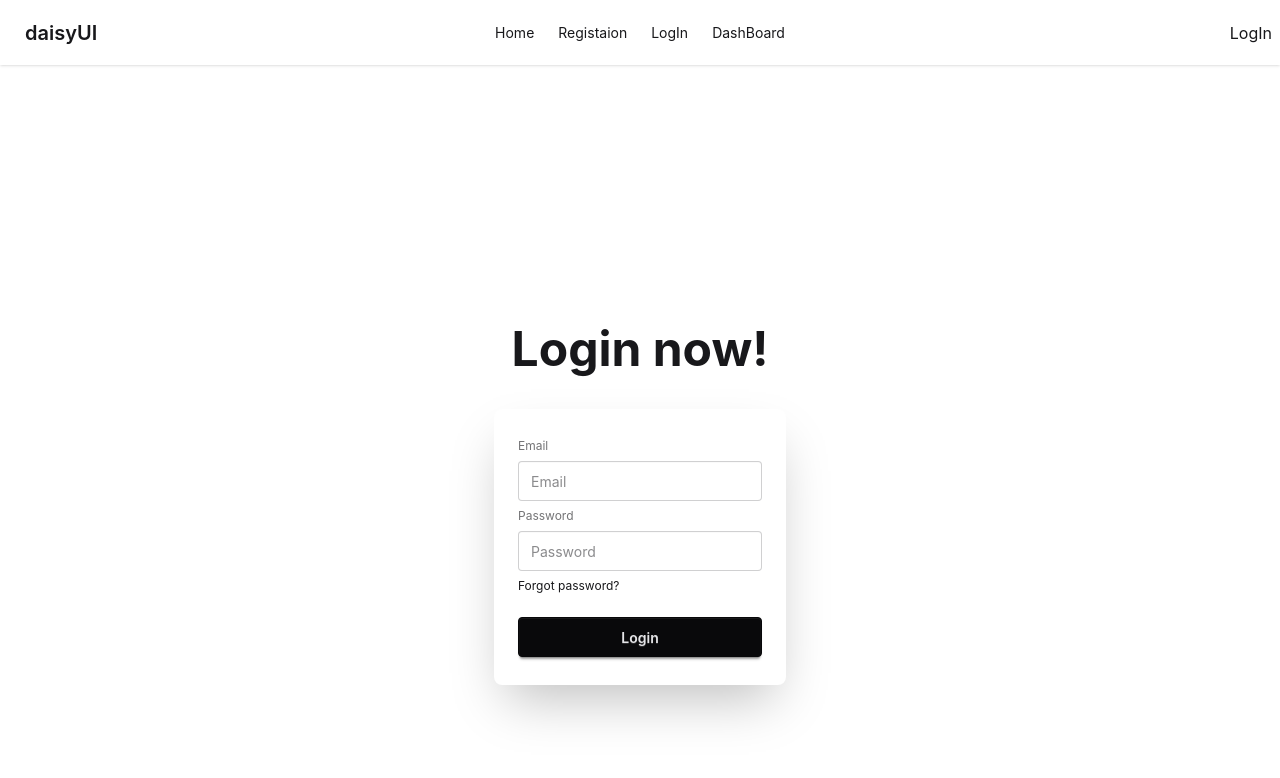
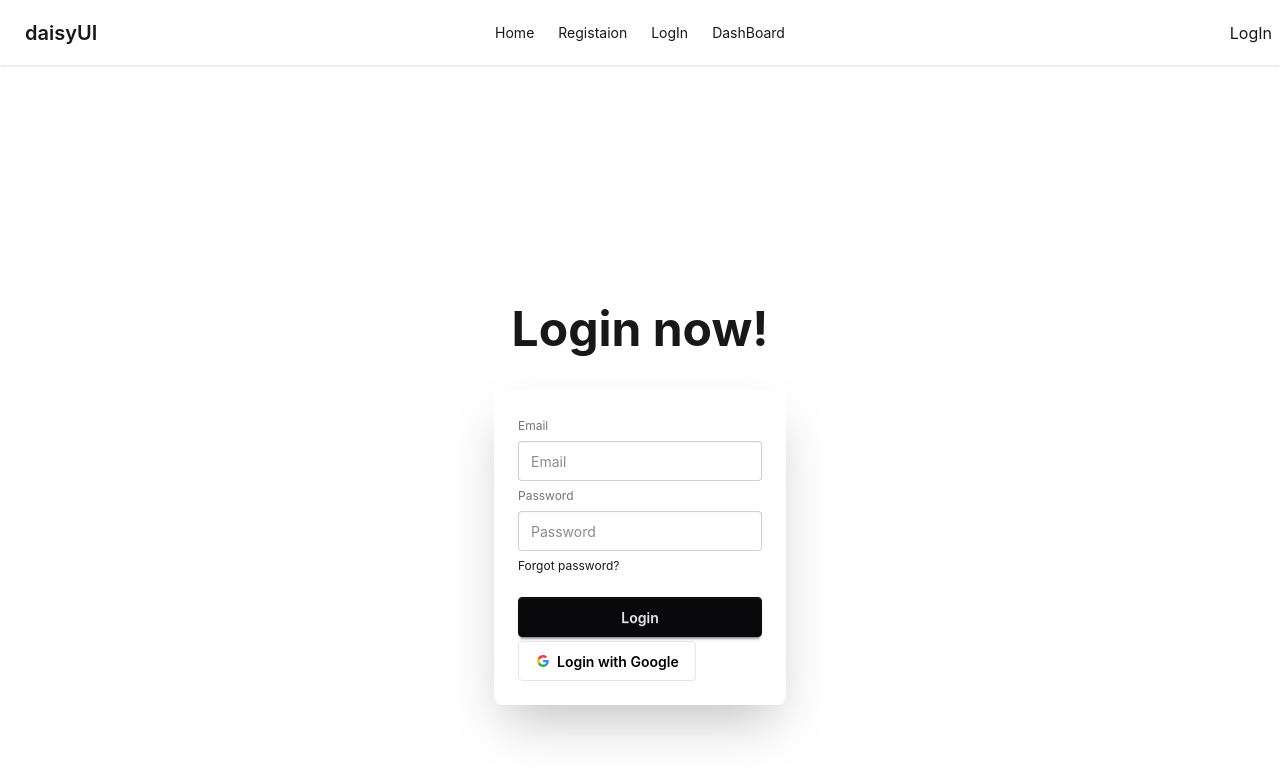
Before and after one commit to asik247/forth-firebase, a React (Vite) app: page /login in a window 1280 px wide. Shown: the top 778 px of the page. Built offline with nearby package versions, Linux system fonts and the light colour scheme; no server answers.

Commit message:
useLocation and socail login

```diff
--- a/src/Components/LogIn/LogIn.jsx
+++ b/src/Components/LogIn/LogIn.jsx
@@ -1,19 +1,39 @@
 import React, { use } from 'react';
 import { AuthContext } from '../../Context/AuthContext/AuthContext';
+import { Navigate, useLocation, useNavigate } from 'react-router';
 
 const LogIn = () => {
-    const {signInUser} = use(AuthContext)
+    const { signInUser, googleSignInUser } = use(AuthContext)
     // console.log(signInUser);
-    const handleSignIn = (e)=>{
+    // Default FallBack;
+    const navgate = useNavigate()
+    const location = useLocation();
+    // console.log(location);
+    const handleSignIn = (e) => {
         e.preventDefault();
         const email = e.target.email.value;
         const password = e.target.password.value;
-        console.log(email,password);
-        signInUser(email,password)
+        console.log(email, password);
+        signInUser(email, password)
+            .then(res => {
+
+                console.log(res.user);
+                navgate(location.state || '/')
+
+            })
+            .catch(error => {
+                console.log(error.message);
+            })
+    }
+
+    // Google LogIn systerm;
+    const handleGoogleLogIn = (e)=>{
+        e.preventDefault()
+        googleSignInUser()
         .then(res=>{
             console.log(res.user);
-        })
-        .catch(error=>{
+            navgate(location.state || '/')
+        }).catch(error=>{
             console.log(error.message);
         })
     }
@@ -36,6 +56,11 @@
                                     <div><a className="link link-hover">Forgot password?</a></div>
                                     <button className="btn btn-neutral mt-4">Login</button>
                                 </fieldset>
+                                {/* Google LognIn */}
+                                <button onClick={handleGoogleLogIn} className="btn bg-white text-black border-[#e5e5e5]">
+                                    <svg aria-label="Google logo" width="16" height="16" xmlns="http://www.w3.org/2000/svg" viewBox="0 0 512 512"><g><path d="m0 0H512V512H0" fill="#fff"></path><path fill="#34a853" d="M153 292c30 82 118 95 171 60h62v48A192 192 0 0190 341"></path><path fill="#4285f4" d="m386 400a140 175 0 0053-179H260v74h102q-7 37-38 57"></path><path fill="#fbbc02" d="m90 341a208 200 0 010-171l63 49q-12 37 0 73"></path><path fill="#ea4335" d="m153 219c22-69 116-109 179-50l55-54c-78-75-230-72-297 55"></path></g></svg>
+                                    Login with Google
+                                </button>
                             </form>
                         </div>
                     </div>
--- a/src/Context/AuthProvider/AuthProvider.jsx
+++ b/src/Context/AuthProvider/AuthProvider.jsx
@@ -1,11 +1,14 @@
 import React, { Children, useEffect, useState } from 'react';
 import { AuthContext } from '../AuthContext/AuthContext';
-import { createUserWithEmailAndPassword, onAuthStateChanged, signInWithEmailAndPassword, signOut } from 'firebase/auth';
+import { createUserWithEmailAndPassword, GoogleAuthProvider, onAuthStateChanged, signInWithEmailAndPassword, signInWithPopup, signOut } from 'firebase/auth';
 import { auth } from '../../Components/firebase/firebase.init';
 
 const AuthProvider = ({children}) => {
 const [user,Setuser] = useState(null)
 const [loading,setLoading] = useState(true)
+
+// get Provider;
+const googleProvider = new GoogleAuthProvider();
 
 // Create User code here;
 const createUser = (email,password) =>{
@@ -17,6 +20,11 @@
 const signInUser = (email,password)=>{
     setLoading(true)
     return signInWithEmailAndPassword(auth,email,password)
+}
+// SignIn with Google;
+const googleSignInUser = ()=>{
+    setLoading(true)
+    return signInWithPopup(auth,googleProvider)
 }
 // SignOut user code here;
 const signOutUser = ()=>{
@@ -54,7 +62,8 @@
         createUser,
         signInUser,
         signOutUser,
-        loading
+        loading,
+        googleSignInUser
     }
 
     return (
--- a/src/Routes/PrivateRoutes.jsx
+++ b/src/Routes/PrivateRoutes.jsx
@@ -7,7 +7,7 @@
 
     // useLocation code here;
     const location = useLocation();
-    console.log(location);
+    // console.log(location);
     if(loading){
        return <p>Loadding........</p>
 
@@ -15,7 +15,7 @@
     if(user){
         return children
     }
-    return <Navigate to={'/login'}></Navigate>
+    return <Navigate state={location?.pathname} to={'/login'} ></Navigate>
 };
 
 export default PrivateRoutes;
```
